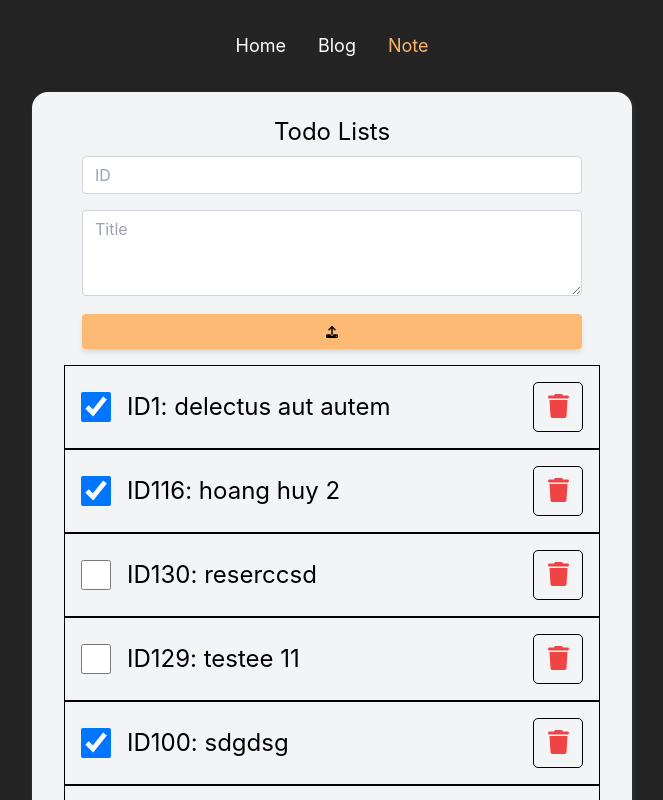
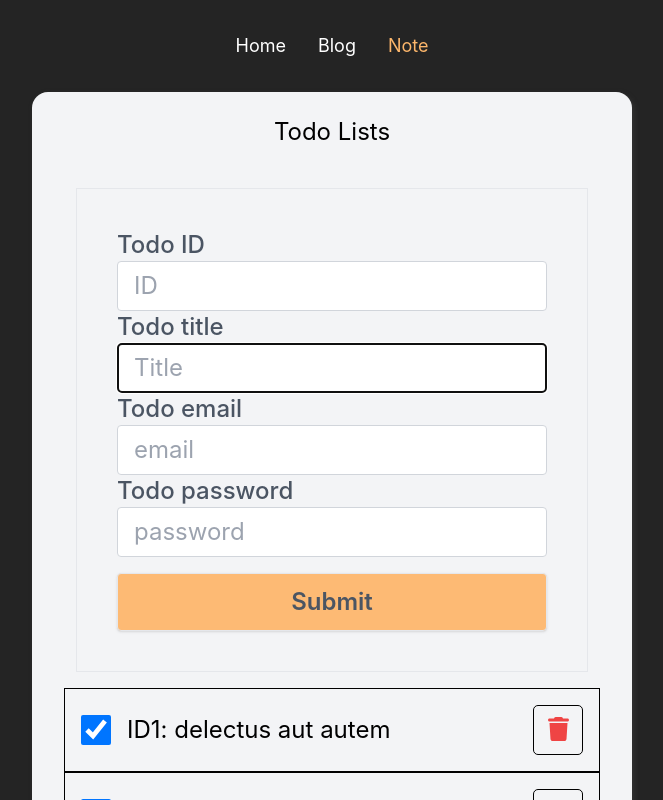
Before and after one commit to NguyenHoangKaiser/playground, a React (Vite) app: page /note in a window 1280 px wide. Shown: the top 800 px of the page, without its empty margins (308-971 px from the left). Built offline with nearby package versions, Linux system fonts and the light colour scheme; data requests are answered from the project's data file.

Commit message:
Minor fix form

```diff
--- a/data/db.json
+++ b/data/db.json
@@ -35,6 +35,18 @@
       "id": "101",
       "title": "lgjkfkjgfjhg",
       "completed": false
+    },
+    {
+      "userId": 1,
+      "id": "2",
+      "title": "hoang12",
+      "completed": false
+    },
+    {
+      "userId": 1,
+      "id": "5",
+      "title": "huyhoang",
+      "completed": false
     }
   ]
 }
--- a/src/features/Form.tsx
+++ b/src/features/Form.tsx
@@ -1,5 +1,3 @@
-import { faUpload } from "@fortawesome/free-solid-svg-icons";
-import { FontAwesomeIcon } from "@fortawesome/react-fontawesome";
 import { useMutation, useQueryClient } from "@tanstack/react-query";
 import { addTodo } from "src/api/todosApi";
 import { useForm, SubmitHandler } from "react-hook-form";
@@ -7,6 +5,8 @@ import { useForm, SubmitHandler } from "react-hook-form";
 type Inputs = {
   id: number;
   title: string;
+  email: string;
+  password: string;
 };
 
 export default function Form() {
@@ -15,7 +15,6 @@ export default function Form() {
   const {
     register,
     handleSubmit,
-    watch,
     reset,
     formState: { errors },
   } = useForm<Inputs>();
@@ -40,39 +39,113 @@ export default function Form() {
   });
 
   return (
-    <div className="flex flex-col items-center justify-evenly">
-      <form onSubmit={handleSubmit(onSubmit)}>
-        <div className="form-group mb-4 min-w-[500px]">
+    <form
+      className="w-full max-w-lg m-auto py-10 mt-10 px-10 border"
+      onSubmit={handleSubmit(onSubmit)}
+    >
+      <div>
+        <label htmlFor="id" className="text-gray-600 font-medium">
+          Todo ID
+        </label>
         <input
-            {...register("id", { required: true, min: 100 })}
           type="number"
-            className="form-control block w-full px-3 py-1.5 text-base font-normal text-gray-700 bg-white bg-clip-padding border border-solid border-gray-300 rounded m-0 focus:text-gray-700 focus:bg-white focus:border-blue-600 focus:outline-none"
-            id="exampleInput8"
-            min={100}
+          className="border-solid border-gray-300 border py-2 px-4 w-full rounded text-gray-700"
           placeholder="ID"
+          // min={1}
+          {...register("id", {
+            required: "Please enter an ID",
+            min: {
+              value: 1,
+              message: "ID must be greater than 0",
+            },
+          })}
         />
+        {errors.id && (
+          <div className="mb-3 text-normal text-red-500">
+            {errors.id.message}
           </div>
-        <div className="form-group mb-4 min-w-[500px]">
-          <textarea
+        )}
+      </div>
+
+      <div>
+        <label htmlFor="title" className="text-gray-600 font-medium">
+          Todo title
+        </label>
+        <input
+          type="text"
+          className="border-solid border-gray-300 border py-2 px-4 w-full rounded text-gray-700"
+          placeholder="Title"
+          autoFocus
           {...register("title", {
-              required: true,
-              minLength: 5,
-              maxLength: 20,
+            required: "Please enter a title",
+            minLength: {
+              value: 5,
+              message: "Title must be at least 5 characters",
+            },
+            maxLength: {
+              value: 20,
+              message: "Title must be less than 20 characters",
+            },
           })}
-            className="form-control block w-full px-3 py-1.5 text-base font-normal text-gray-700 bg-white bg-clip-padding border border-solid border-gray-300 rounded m-0 focus:text-gray-700 focus:bg-white focus:border-blue-600 focus:outline-none"
-            id="exampleFormControlTextarea13"
-            rows={3}
-            placeholder="Title"
-          ></textarea>
-          {errors.title && <p>There is error in text area</p>}
+        />
+        {errors.title && (
+          <div className="mb-3 text-normal text-red-500">
+            {errors.title.message}
+          </div>
+        )}
+      </div>
+
+      <div>
+        <label htmlFor="email" className="text-gray-600 font-medium">
+          Todo email
+        </label>
+        <input
+          type="text"
+          className="border-solid border-gray-300 border py-2 px-4 w-full rounded text-gray-700"
+          placeholder="email"
+          {...register("email", {
+            required: "Please enter an email address",
+            pattern: {
+              value: /^[^@ ]+@[^@ ]+\.[^@ .]{2,}$/,
+              message: "Email is not valid.",
+            },
+          })}
+        />
+        {errors.email && (
+          <div className="mb-3 text-normal text-red-500">
+            {errors.email.message}
+          </div>
+        )}
+      </div>
+
+      <div>
+        <label htmlFor="password" className="text-gray-600 font-medium">
+          Todo password
+        </label>
+        <input
+          type="password"
+          className="border-solid border-gray-300 border py-2 px-4 w-full rounded text-gray-700"
+          placeholder="password"
+          {...register("password", {
+            required: "Please enter a password",
+            minLength: {
+              value: 6,
+              message: "Password must be at least 6 characters",
+            },
+          })}
+        />
+        {errors.password && (
+          <div className="mb-3 text-normal text-red-500">
+            {errors.password.message}
+          </div>
+        )}
       </div>
       <button
         type="submit"
-          className="w-full px-6 py-2.5 bg-orange-300 text-black font-medium text-xs leading-tight uppercase rounded shadow-md hover:bg-orange-500 hover:shadow-lg focus:bg-orange-500 focus:shadow-lg focus:outline-none focus:ring-0 active:bg-orange-500 active:shadow-lg "
+        className="mt-4 w-full bg-orange-300 hover:bg-orange-500 text-gray-600 border shadow py-3 px-6 font-semibold text-md rounded"
       >
-          <FontAwesomeIcon icon={faUpload} />
+        Submit
       </button>
     </form>
-    </div>
   );
 }
--- a/src/features/TodoList.tsx
+++ b/src/features/TodoList.tsx
@@ -17,9 +17,6 @@ function TodoList() {
   } = useQuery({
     queryKey: ["todos"],
     queryFn: getTodos,
-    // select(data) {
-    //   return data.sort((a, b) => b.id - a.id);
-    // },
   });
 
   const updateTodoMutation = useMutation({
```
Lines whose indentation alone changed are shown as unchanged.
